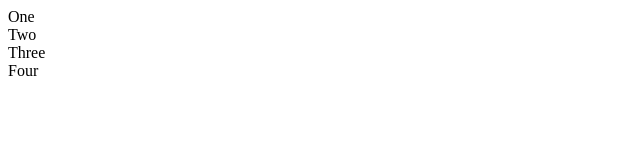
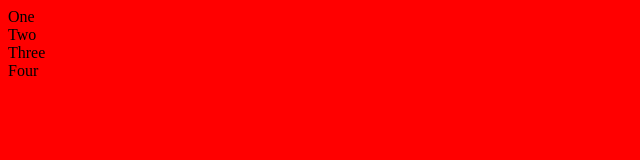
Before and after one commit to arhillis/scroll-snap, a plain HTML site: page index.html in a window 1280 px wide. Shown: the whole page, without its empty margins (0-640 px from the left). Drawn offline with Linux system fonts and the light colour scheme.

Commit message:
Stylesheet added

```diff
--- a/index.html
+++ b/index.html
@@ -3,6 +3,7 @@
 <head>
     <meta charset="UTF-8">
     <meta name="viewport" content="width=device-width, initial-scale=1.0">
+    <link rel="stylesheet" href="styles.css" />
     <title>Document</title>
 </head>
 <body>
--- /dev/null
+++ b/styles.css
@@ -0,0 +1,3 @@
+body{
+    background: red;
+}
```
